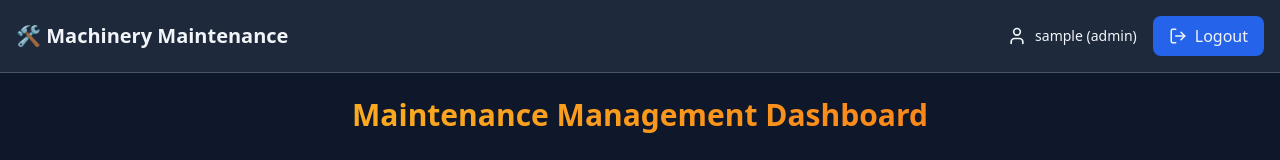
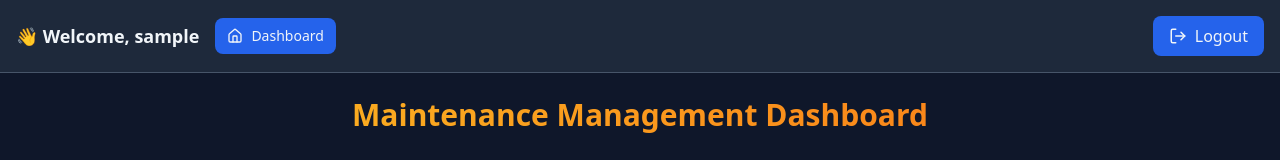
Before and after one commit to Vonamto/machinery-maintenance, a React (Vite) app in the folder frontend/: page / in a window 1280 px wide. Shown: the top 160 px of the page. Built offline with nearby package versions, Linux system fonts and the light colour scheme; no server answers; sample sign-in values are in the browser's storage.

Commit message:
Update Navbar.jsx good navbar

```diff
--- a/frontend/src/components/Navbar.jsx
+++ b/frontend/src/components/Navbar.jsx
@@ -1,7 +1,7 @@
 // frontend/src/components/Navbar.jsx
 import React from "react";
 import { useNavigate } from "react-router-dom";
-import { LogOut, User } from "lucide-react";
+import { LogOut, Home } from "lucide-react"; // Added Home icon
 // Import the custom hook instead of the context object
 import { useAuth } from "@/context/AuthContext";
 
@@ -15,21 +15,28 @@ export default function Navbar({ user }) {
         navigate("/login");
     };
 
+    const goToDashboard = () => {
+        navigate("/"); // Navigate to the root, which is the dashboard
+    };
+
     return (
         <nav className="sticky top-0 z-10 p-4 bg-theme-background-secondary backdrop-blur-sm border-b border-theme-border-light"> {/* Apply theme colors */}
             <div className="flex justify-between items-center max-w-7xl mx-auto">
                 <div className="flex items-center space-x-4">
-                    <h1 className="text-xl font-bold text-theme-text-primary cursor-pointer" onClick={() => navigate("/")}>
-                        🛠️ Machinery Maintenance
+                    {/* Show full name or username, without role */}
+                    <h1 className="text-lg font-semibold text-theme-text-primary">
+                        👋 Welcome, {user?.full_name || user?.username || "User"}
                     </h1>
+                    {/* Add Dashboard button */}
+                    <button
+                        onClick={goToDashboard}
+                        className="flex items-center gap-2 px-3 py-2 bg-theme-primary-600 hover:bg-theme-primary-700 text-theme-text-primary rounded-lg transition-colors text-sm" // Apply theme colors
+                    >
+                        <Home size={16} /> {/* Smaller icon */}
+                        Dashboard
+                    </button>
                 </div>
                 <div className="flex items-center space-x-4">
-                    {user && (
-                        <div className="flex items-center space-x-2 text-theme-text-primary">
-                            <User size={20} />
-                            <span className="hidden sm:inline text-sm">{user.full_name || user.username} ({user.role})</span>
-                        </div>
-                    )}
                     <button
                         onClick={handleLogout}
                         className="flex items-center gap-2 px-4 py-2 bg-theme-primary-600 hover:bg-theme-primary-700 text-theme-text-primary rounded-lg transition-colors" // Apply theme colors
```
